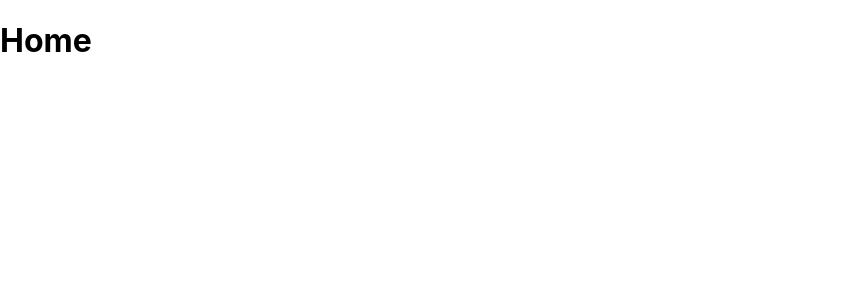
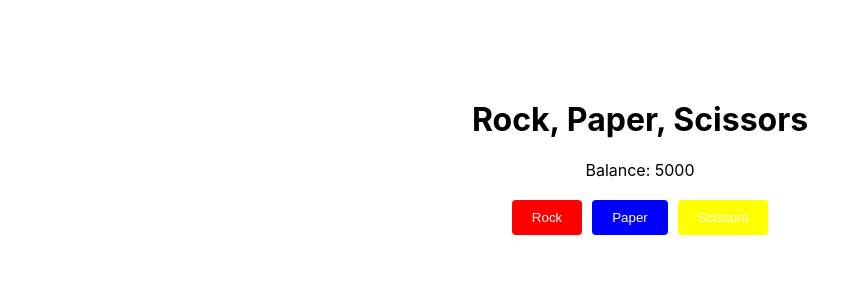
Before and after one commit to engpedromartins/rock-paper-scissors, a React (Create React App) app: page / in a window 1280 px wide. Shown: the top 300 px of the page, without its empty margins (0-868 px from the left). Built offline with nearby package versions, Linux system fonts and the light colour scheme.

Commit message:
feat: add buttons at main screen

```diff
--- a/package.json
+++ b/package.json
@@ -13,6 +13,7 @@
     "react": "^18.2.0",
     "react-dom": "^18.2.0",
     "react-scripts": "5.0.1",
+    "styled-components": "^6.0.0-rc.3",
     "typescript": "^4.9.5",
     "web-vitals": "^2.1.4"
   },
--- /dev/null
+++ b/src/App.css
@@ -0,0 +1,18 @@
+.App {
+  text-align: center;
+  margin-top: 100px;
+}
+
+.balance {
+  margin-bottom: 20px;
+}
+
+.choices {
+  display: flex;
+  justify-content: center;
+  gap: 10px;
+}
+
+.result {
+  margin-top: 20px;
+}
--- a/src/App.tsx
+++ b/src/App.tsx
@@ -1,7 +1,79 @@
-import React from "react";
+import React, { useState } from 'react';
+import './App.css';
+import BetButton from './components/BetButton/BetButton';
 
-export default function App() {
+enum Choice {
+  Rock = 'Rock',
+  Paper = 'Paper',
+  Scissors = 'Scissors',
+}
+
+const App: React.FC = () => {
+  const [balance, setBalance] = useState(5000);
+  const [playerChoice, setPlayerChoice] = useState<Choice | null>(null);
+  const [computerChoice, setComputerChoice] = useState<Choice | null>(null);
+  const [result, setResult] = useState('');
+  const [betAmount, setBetAmount] = useState(500);
+
+  const placeBet = (choice: Choice) => {
+    if (balance < betAmount) {
+      setResult('Insufficient balance for the bet.');
+      return;
+    }
+
+    setPlayerChoice(choice);
+    setComputerChoice(getRandomChoice());
+    determineResult(choice);
+  };
+
+  const getRandomChoice = (): Choice => {
+    const choices = [Choice.Rock, Choice.Paper, Choice.Scissors];
+    const randomIndex = Math.floor(Math.random() * choices.length);
+    return choices[randomIndex];
+  };
+
+  const determineResult = (player: Choice) => {
+    if (player === computerChoice) {
+      setResult('try again');
+      return;
+    }
+
+    const winConditions: [Choice, Choice][] = [
+      [Choice.Rock, Choice.Scissors],
+      [Choice.Paper, Choice.Rock],
+      [Choice.Scissors, Choice.Paper],
+    ];
+
+    const isWin = winConditions.some(([playerChoice, computerChoice]) =>
+      player === playerChoice && computerChoice === computerChoice
+    );
+
+    if (isWin) {
+      setResult('You won!');
+      setBalance((prevBalance) => prevBalance + (betAmount * 3));
+    } else {
+      setResult('You lost!');
+      setBalance((prevBalance) => prevBalance - betAmount);
+    }
+  };
+
   return (
-    <h1> Home</h1>
-  )
-}
+    <div className="App">
+      <h1>Rock, Paper, Scissors</h1>
+      <div className="balance">Balance: {balance}</div>
+      <div className="choices">
+        <BetButton
+          onClick={placeBet}
+          title={Choice.Rock} />
+        <BetButton
+          onClick={placeBet}
+          title={Choice.Paper} />
+        <BetButton
+          onClick={placeBet}
+          title={Choice.Scissors} />
+      </div>
+    </div>
+  );
+};
+
+export default App;
--- /dev/null
+++ b/src/components/BetButton/BetButton.style.ts
@@ -0,0 +1,10 @@
+import styled from 'styled-components';
+
+export const Button = styled.button<{ buttonColor: string }>`
+  background-color: ${(props) => props.buttonColor};
+  color: white;
+  padding: 10px 20px;
+  border: none;
+  border-radius: 4px;
+  cursor: pointer;
+`;
--- /dev/null
+++ b/src/components/BetButton/BetButton.tsx
@@ -0,0 +1,34 @@
+import React from 'react'
+import { Choice } from '../../types/interface';
+import { Button } from './BetButton.style';
+
+interface BetButtonProps {
+  title: Choice;
+  onClick: (choice: Choice) => void;
+}
+
+export default function BetButton(props: BetButtonProps) {
+  const { onClick, title } = props
+
+  const getColorByTitle = (title: string): string => {
+    const colorMap: { [key: string]: string } = {
+      Rock: 'red',
+      Paper: 'blue',
+      Scissors: 'yellow',
+    };
+
+    return colorMap[title] || 'gray';
+  };
+
+  const handleClick = () => {
+    onClick(title as Choice);
+  };
+
+  const buttonColor = getColorByTitle(title);
+
+  return (
+    <Button
+      buttonColor={buttonColor} onClick={handleClick}>
+      {title}
+    </Button >)
+}
```
Also changed, not shown: src/components/BetButton.tsx (deleted, +0 -19 lines), 2 other files (tests, documents, lock files or other folders).
